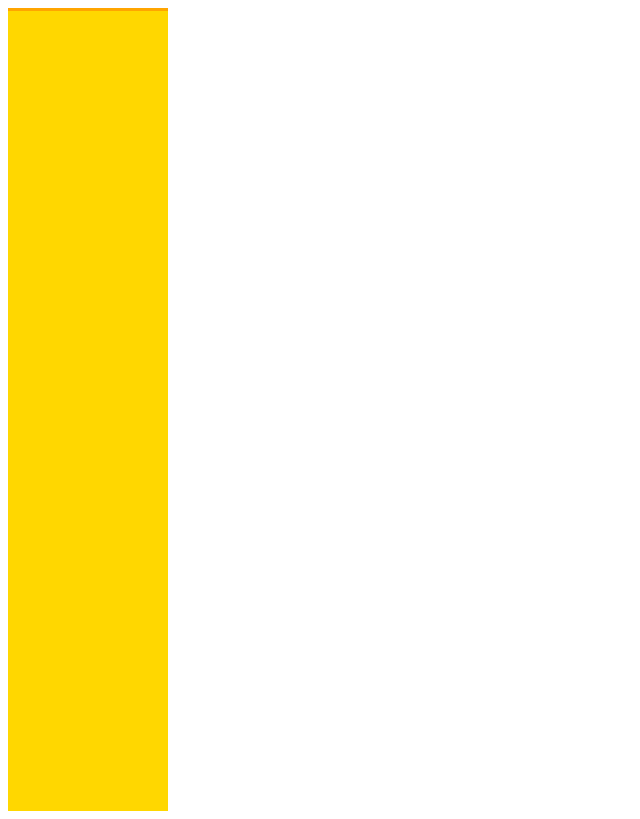
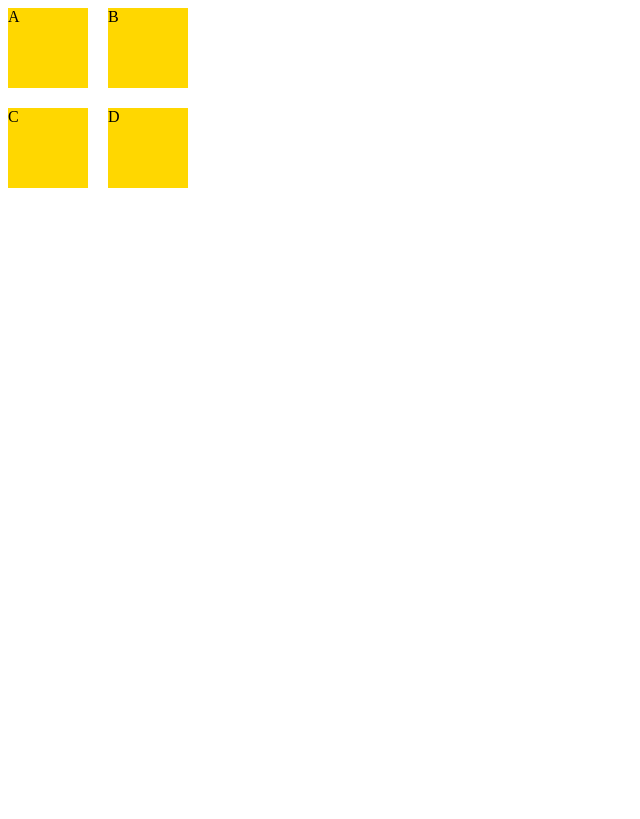
Before and after one commit to kelagb45/javascript-starter, a plain HTML site: page index.html in a window 1280 px wide. Shown: the whole page, without its empty margins (0-640 px from the left). Drawn offline with Linux system fonts and the light colour scheme.

Commit message:
learned grids

```diff
--- a/index.html
+++ b/index.html
@@ -1,13 +1,18 @@
 <!DOCTYPE html>
 <html lang="en">
-<head>
-  <meta charset="UTF-8">
-  <meta name="viewport" content="width=device-width, initial-scale=1.0">
-  <title>Document</title>
-  <link rel="stylesheet" href="style.css">
-</head>
-<body>
-  <div class="box"></div>
+  <head>
+    <meta charset="UTF-8" />
+    <meta name="viewport" content="width=device-width, initial-scale=1.0" />
+    <title>Document</title>
+    <link rel="stylesheet" href="style.css" />
+  </head>
+  <body>
+   <div class="container">
+    <div class="box">A</div>
+    <div class="box">B</div>
+    <div class="box">C</div>
+    <div class="box">D</div>
 
-</body>
+   </div>
+  </body>
 </html>
--- a/style.css
+++ b/style.css
@@ -1,9 +1,15 @@
+.container{
+    display: grid;
+    grid-template: repeat(3 , 100px) / repeat(2, 100px);
+    background: 3px solid lightgrey;
+    justify-items: stretch;
+    align-items: stretch;
+
+    height: 100vh;
+}
+
 .box{
-    width: 10rem;
-    height: 100vh;
     background-color: gold;
-    border-top: 3px solid orange ;
+    height: 5rem;
+    width: 5rem;
 }
-body{
-    /*margin: 10px;  */
-}
```
